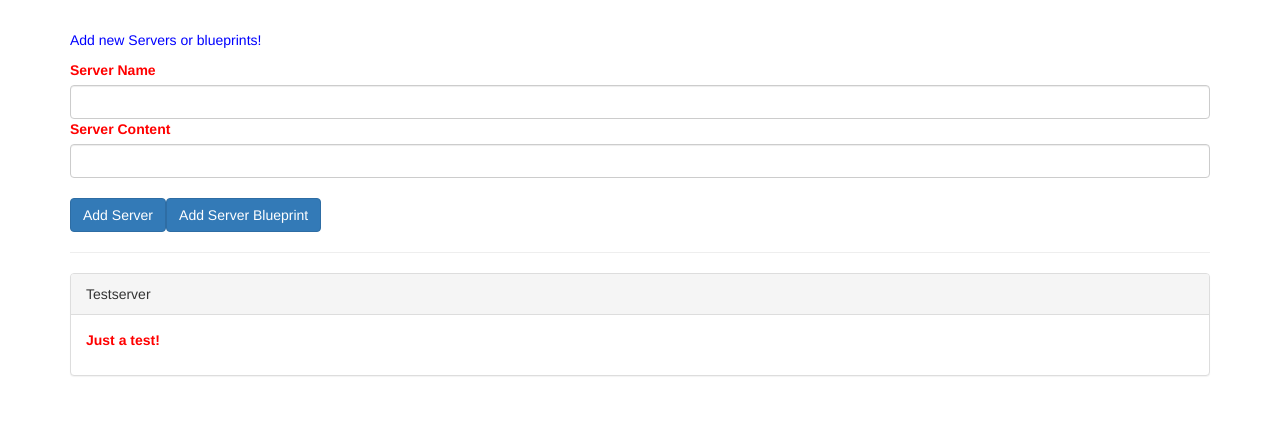
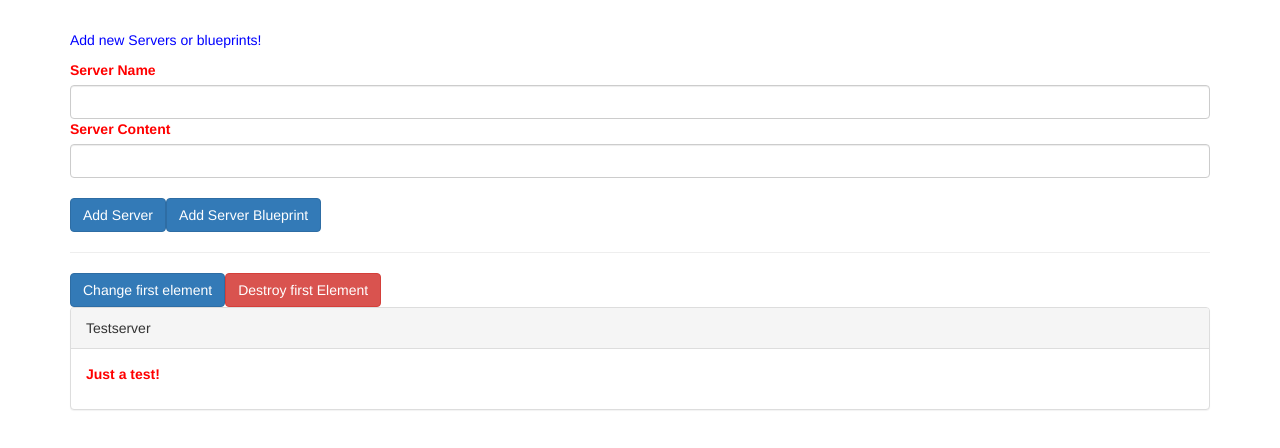
Before and after one commit to nitin1259/angular-journey, an Angular app: page / in a window 1280 px wide. Shown: the top 448 px of the page. Built offline with nearby package versions, Linux system fonts and the light colour scheme.

Commit message:
components and data binding- lifecycle hooks in action

```diff
--- a/src/app/app.component.html
+++ b/src/app/app.component.html
@@ -1,9 +1,12 @@
 <div class="container">
     <app-cockpit (serverCreated)="onServerAdded($event)" (bpCreated)="onBlueprintAdded($event)" ></app-cockpit>
     <hr>
+
     <div class="row">
         <div class="col-xs-12">
-        <app-server-element *ngFor="let serverElement of serverElements"  [serElement]="serverElement">
+        <button class="btn btn-primary" (click)="onChangeFirst()"> Change first element</button>
+        <button class="btn btn-danger" (click)="onDestroyFirst()">Destroy first Element</button>
+        <app-server-element *ngFor="let serverElement of serverElements"  [serElement]="serverElement" [name]="serverElement.name">
             <div class="panel-body">
                 <p>
                 <strong *ngIf="serverElement.type === 'server'" style="color: red">{{ serverElement.content }}</strong>
--- a/src/app/app.component.ts
+++ b/src/app/app.component.ts
@@ -25,4 +25,14 @@
       content: serverData.serverContent,
     });
   }
+
+  onChangeFirst() {
+    console.log('onChangeFirst called!!');
+    this.serverElements[0].name = 'Changed';
+  }
+
+  onDestroyFirst() {
+    console.log('onDestroyFirst called !!!');
+    this.serverElements.splice(0, 1);
+  }
 }
--- a/src/app/server-element/server-element.component.html
+++ b/src/app/server-element/server-element.component.html
@@ -1,5 +1,5 @@
 <div
 class="panel panel-default">
-<div class="panel-heading">{{ element.name }}</div>
+<div class="panel-heading">{{ name }}</div>
 <ng-content></ng-content>
 </div>
--- a/src/app/server-element/server-element.component.ts
+++ b/src/app/server-element/server-element.component.ts
@@ -1,4 +1,17 @@
-import { Component, Input, OnInit, ViewEncapsulation } from '@angular/core';
+import {
+  AfterContentChecked,
+  AfterContentInit,
+  AfterViewChecked,
+  AfterViewInit,
+  Component,
+  DoCheck,
+  Input,
+  OnChanges,
+  OnDestroy,
+  OnInit,
+  SimpleChanges,
+  ViewEncapsulation,
+} from '@angular/core';
 
 @Component({
   selector: 'app-server-element',
@@ -6,9 +19,53 @@
   styleUrls: ['./server-element.component.css'],
   encapsulation: ViewEncapsulation.None, // default is Emulate, and other is Native
 })
-export class ServerElementComponent implements OnInit {
+export class ServerElementComponent
+  implements
+    OnInit,
+    OnChanges,
+    DoCheck,
+    AfterContentInit,
+    AfterContentChecked,
+    AfterViewInit,
+    AfterViewChecked,
+    OnDestroy {
   @Input('serElement') element: { type: string; name: string; content: string };
-  constructor() {}
+  @Input() name: string;
 
-  ngOnInit(): void {}
+  constructor() {
+    console.log('constructor called!');
+  }
+
+  ngOnChanges(changes: SimpleChanges) {
+    console.log('ngOnChanges called!');
+    console.log(changes);
+  }
+
+  ngOnInit() {
+    console.log('ngOnInit called!');
+  }
+
+  ngDoCheck() {
+    console.log('ngDoCheck called!');
+  }
+
+  ngAfterContentInit() {
+    console.log('ngAfterContentInit called!');
+  }
+
+  ngAfterContentChecked() {
+    console.log('ngAfterContentChecked called!');
+  }
+
+  ngAfterViewInit() {
+    console.log('ngAfterViewInit called!');
+  }
+
+  ngAfterViewChecked() {
+    console.log('ngAfterViewChecked called!');
+  }
+
+  ngOnDestroy() {
+    console.log('ngOnDestroy called!');
+  }
 }
```
Also changed, not shown: 1 other file (tests, documents, lock files or other folders).
